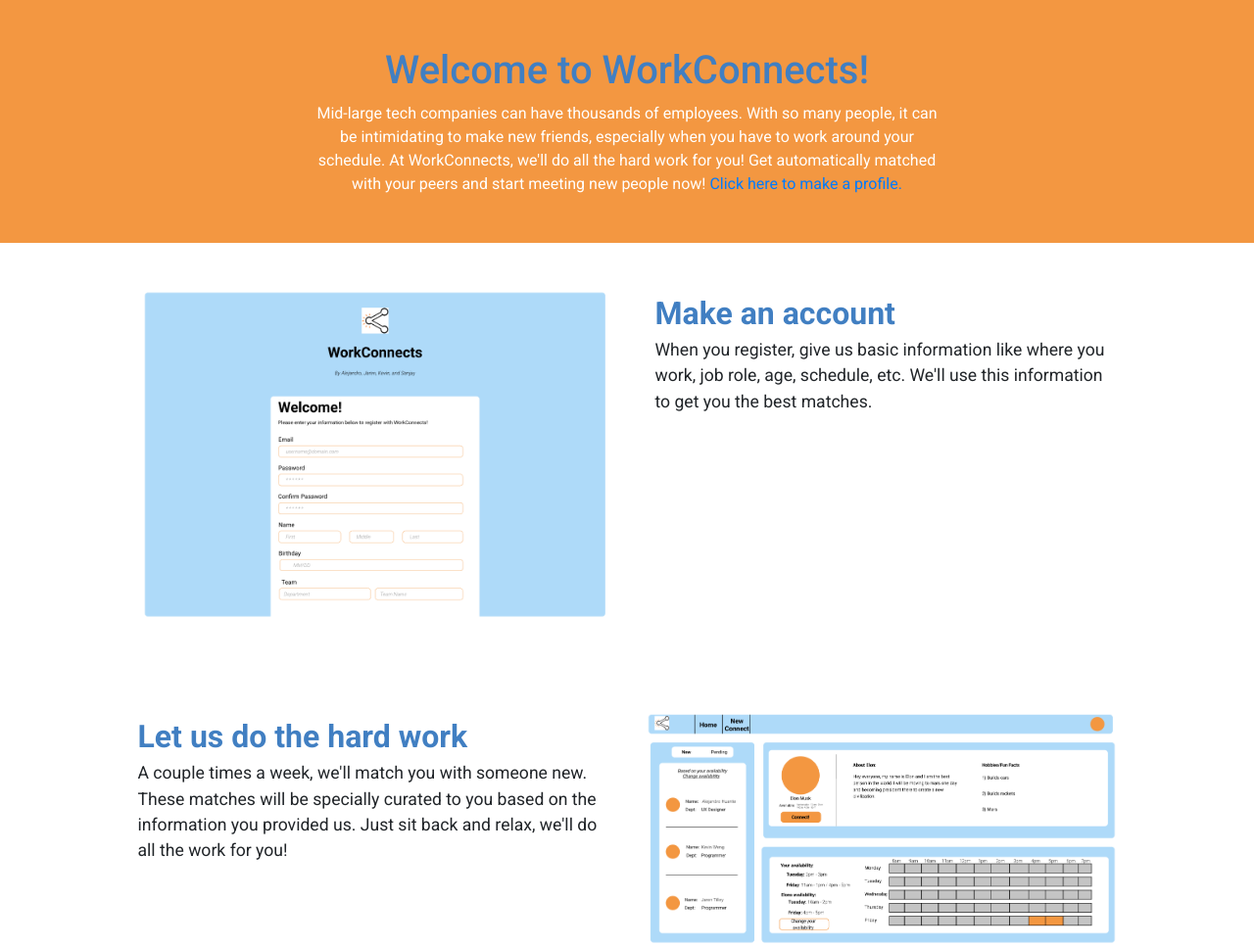
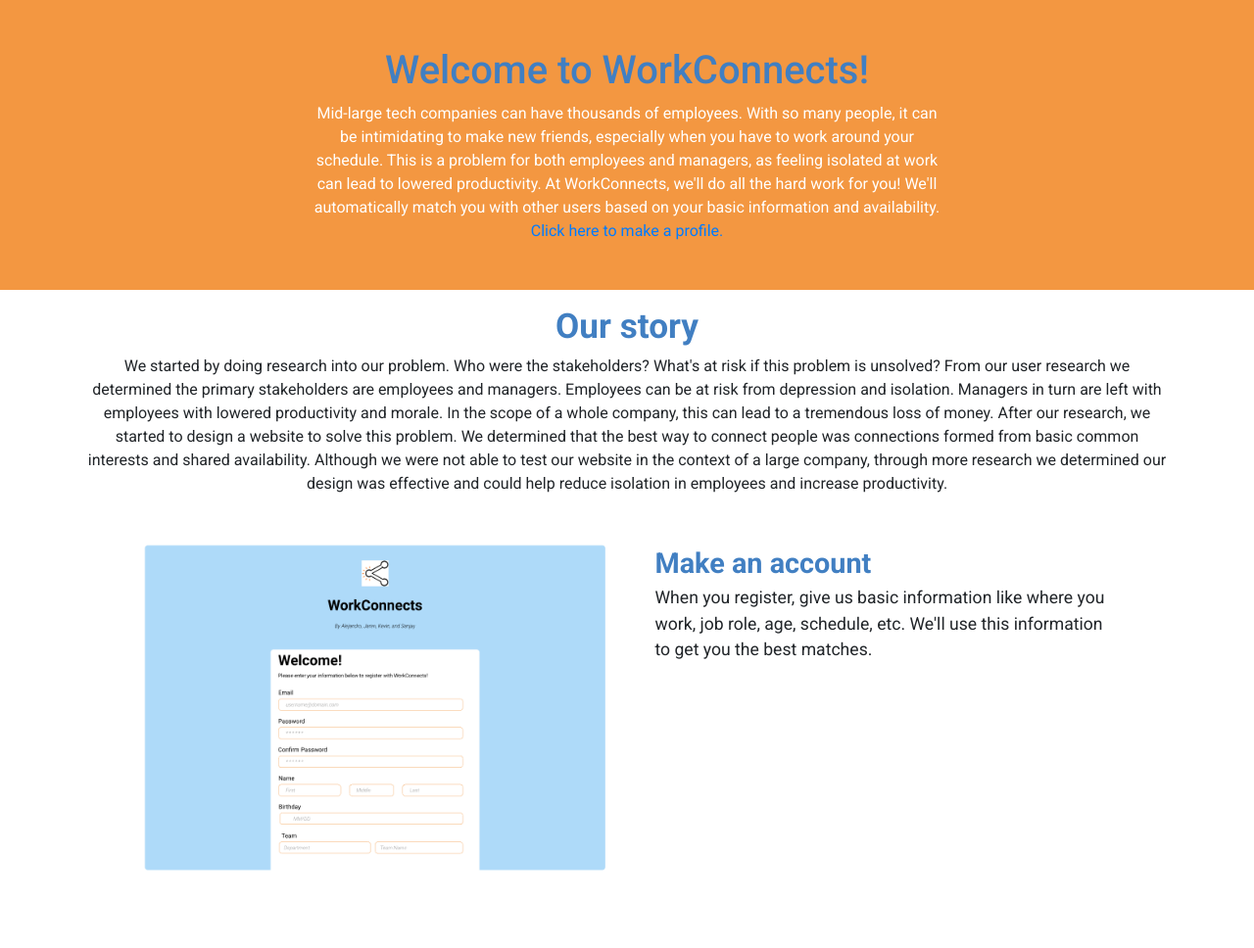
Before and after one commit to badpickle149/WorkConnectsLanding, a plain HTML site: page index.html in a window 1280 px wide. Shown: the top 968 px of the page at 98% size. Drawn offline with nearby package versions, Linux system fonts and the light colour scheme.

Commit message:
add text section below header

```diff
--- a/index.css
+++ b/index.css
@@ -10,7 +10,7 @@ img {
 }
 
 .pic-header {
-    font-size: 2rem;
+    font-size: 1.8rem;
     color: #417fc2;
 }
 
@@ -36,8 +36,13 @@ img {
     opacity: 0;
 }
 
-h1 {
+h1, h2 {
     color: #417fc2;
+}
+
+h2 {
+    font-size: 2.2rem;
+    font-weight: bold;
 }
 
 .team, footer {
--- a/index.html
+++ b/index.html
@@ -19,13 +19,28 @@
         <h1 class="text-center pt-5">Welcome to WorkConnects!</h1>
         <p id="sub-header-text" class="text-center pb-5 w-50 ml-auto mr-auto">
             Mid-large tech companies can have thousands of employees. With so many people, it can
-            be intimidating to make new friends, especially when you have to work around your schedule.
-            At WorkConnects, we'll do all the hard work for you! Get automatically matched with your peers
-            and start meeting new people now!
+            be intimidating to make new friends, especially when you have to work around your schedule. This is
+            a problem for both employees and managers, as feeling isolated at work can lead to lowered productivity.
+            At WorkConnects, we'll do all the hard work for you! We'll automatically match you with other users based
+            on your basic information and availability.
             <a href="https://workconnects-7ca02.web.app/login">Click here to make a profile.</a>
         </p>
     </header>
     <div class="container">
+        <div id="info" class="text-center">
+            <h2>Our story</h2>
+            <p>
+                We started by doing research into our problem. Who were the stakeholders? What's at risk
+                if this problem is unsolved? From our user research we determined the primary stakeholders
+                are employees and managers. Employees can be at risk from depression and isolation. Managers
+                in turn are left with employees with lowered productivity and morale. In the scope of a whole company,
+                 this can lead to a tremendous loss of money. After our research, we started to design a website to solve
+                 this problem. We determined that the best way to connect people was connections formed from basic common
+                 interests and shared availability. Although we were not able to test our website in the context of a
+                 large company, through more research we determined our design was effective and could help reduce isolation
+                 in employees and increase productivity.
+            </p>
+        </div>
         <div id="pic-container" class="ml-auto mr-auto">
             <div class="row ml-auto mr-auto pic mt-5">
                 <div class="d-flex flex-row">
```
